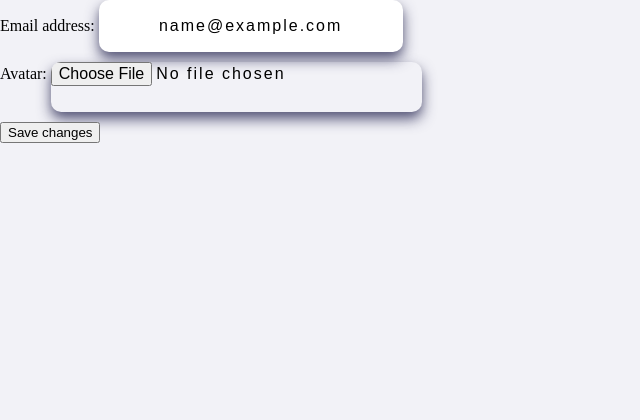
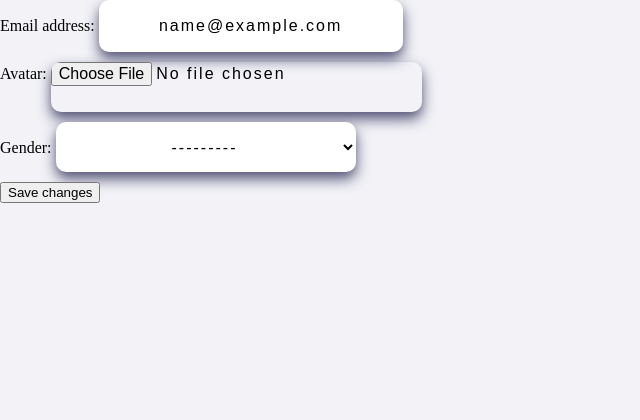
Before and after one commit to Peter-Roh/IndieRecords, a Django app: page /users/mypage/ in a window 1280 px wide. Shown: the part 115-535 px from the top of the page, without its empty margins (0-640 px from the left). Run offline with Django 3.2, Linux system fonts and the light colour scheme; the visitor is signed in with stand-in values (Sample User, id 1); some libraries are stand-ins or nearby versions.

Commit message:
recover signup fields that were deleted

```diff
--- a/config/urls.py
+++ b/config/urls.py
@@ -24,7 +24,6 @@ urlpatterns = [
     path("", include("core.urls", namespace="core")),
     path("users/", include("users.urls", namespace="users")),
     path("music/", include("musics.urls", namespace="musics")),
-    path("accounts/", include("allauth.urls")),
     path('admin/', admin.site.urls),
 ]
 
--- a/core/views.py
+++ b/core/views.py
@@ -77,7 +77,8 @@
                     "Accept": "application/json"
                 },
             )
-            print(profile_request.json())
-            print(detail_request.json())
+            profile_json = profile_request.json()
+            detail_json = detail_request.json()
+
     else:
         return redirect(reverse("core:login"))
--- a/templates/base.html
+++ b/templates/base.html
@@ -1,5 +1,4 @@
 {% load static %}
-{% load socialaccount %}
 <!DOCTYPE html>
 <html lang="en">
 <head>
--- a/templates/core/main.html
+++ b/templates/core/main.html
@@ -1,5 +1,4 @@
 {% extends "base.html" %}
-{% load socialaccount %}
 {% block content %}
 <div class="background"></div>
 <div class="main">
--- a/users/admin.py
+++ b/users/admin.py
@@ -34,8 +34,10 @@ class CustomUserAdmin(UserAdmin):
                 "fields":
                 (
                     "avatar",
+                    "gender",
+                    "birth",
+                    "login_method",
                     "profile_url",
-                    "login_method",
                     "superhost",
                 )
             }
@@ -45,12 +47,14 @@ class CustomUserAdmin(UserAdmin):
     list_display = (
         "username",
         "email",
+        "gender",
         "login_method",
         "superhost",
     )
 
     list_filter = (
         "login_method",
+        "gender",
         "superhost",
     )
 
--- a/users/models.py
+++ b/users/models.py
@@ -8,6 +8,16 @@ from django.db import models
 class User(AbstractUser):
 
     """ Custom User Model """
+
+    GENDER_MALE = "male"
+    GENDER_FEMALE = "female"
+    GENDER_OTHER = "other"
+
+    GENDER_CHOICES = (
+        (GENDER_MALE, "Male"),
+        (GENDER_FEMALE, "Female"),
+        (GENDER_OTHER, "Other"),
+    )
 
     LOGIN_DEFAULT = "default"
     LOGIN_GOOGLE = "google"
@@ -20,6 +30,8 @@ class User(AbstractUser):
     )
 
     avatar = models.ImageField(upload_to="avatar", blank=True)
+    birth = models.DateField(null=True, blank=True)
+    gender = models.CharField(choices=GENDER_CHOICES, max_length=7, blank=True)
     profile_url = models.CharField(null=True, blank=True, max_length=256)
     login_method = models.CharField(max_length=50, choices=LOGIN_CHOICES, default=LOGIN_DEFAULT)
     superhost = models.BooleanField(default=False)
--- a/users/views.py
+++ b/users/views.py
@@ -49,7 +49,7 @@ class Mypage(SuccessMessageMixin, UpdateView):
     model = User
     success_url = reverse_lazy("musics:main")
     success_message = "Profile Updated"
-    fields = ("email", "avatar")
+    fields = ("email", "avatar", "gender")
 
     def get_object(self, queryset=None):
         return self.request.user
```
Also changed, not shown: config/settings.py (+0 -25 lines), users/forms.py (+14 -1 lines), musics/migrations/0001_initial.py, musics/migrations/0002_auto_20200829_1010.py, playlists/migrations/0001_initial.py, playlists/migrations/0002_playlist_user.py, reviews/migrations/0001_initial.py, reviews/migrations/0002_review_user.py, users/migrations/0001_initial.py, users/migrations/0002_auto_20200829_1028.py (added), users/migrations/0002_user_login_method.py (deleted), 2 other files.
